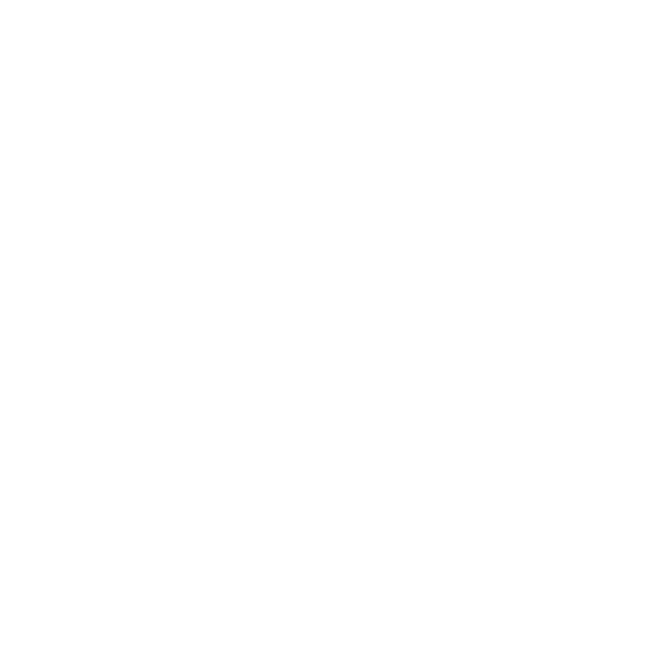
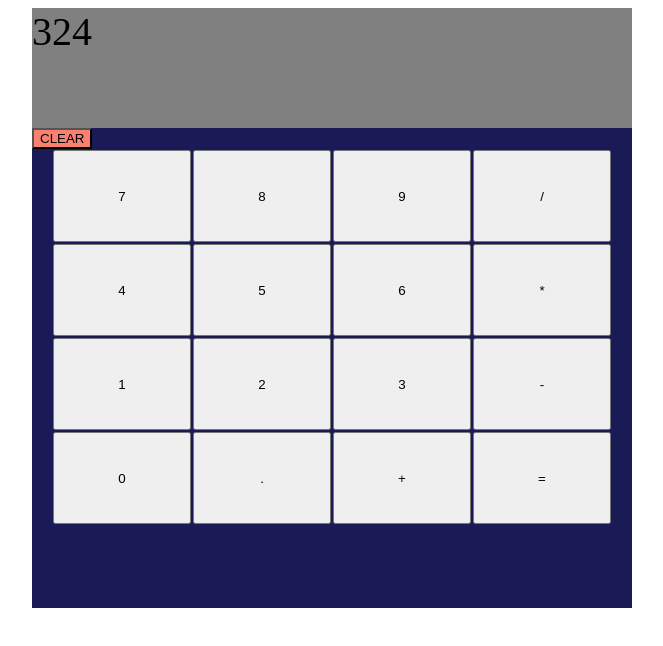
Before and after one commit to nafernandez302/calculator, a plain HTML site: page index.html in a window 1280 px wide. Shown: the whole page, without its empty margins (292-955 px from the left). Drawn offline with Linux system fonts and the light colour scheme.

Commit message:
intentando que quede linda

```diff
--- a/index.html
+++ b/index.html
@@ -7,6 +7,37 @@
     <title>Document</title>
 </head>
 <body>
+    <div id="calc">
+        <div class="display">324</div>
+        <div>
+            <button class="clear">CLEAR</button>
+        </div>
+        <div class="button-container">
+            <button class="number">7</button>
+            <button class="number">8</button>
+            <button class="number">9</button>
+            <button class="operator">/</button>
+            <button class="number">4</button>
+            <button class="number">5</button>
+            <button class="number">6</button>
+            <button class="operator">*</button>
+            <button class="number">1</button>
+            <button class="number">2</button>
+            <button class="number">3</button>
+            <button class="operator">-</button>
+            <button class="number">0</button>
+            <button class="point">.</button>
+            <button class="operator">+</button>
+            <button class="equal">=</button>
 
+
+        </div>
+
+        <div></div>
+        <div></div>
+        <div></div>
+    </div>
+
+    <script src="script.js"></script>
 </body>
 </html>
--- a/style.css
+++ b/style.css
@@ -0,0 +1,35 @@
+
+#calc{
+    height: 600px;
+    width: 600px;
+    display: flex;
+    flex-direction: column;
+    background-color: rgb(26, 26, 87);
+    margin-left:25%
+}
+.button-container{
+    display: flex;
+    flex-wrap: wrap;
+    justify-content: center;
+}
+
+.display{
+    background-color: gray;
+    height: 20%;
+    font-size: 40px;
+}
+
+.clear{
+    background-color: salmon;
+}
+.number, .operator, .point, .equal{
+    width: 23%;
+    height: 100%;
+    margin: 1px;
+}
+
+.operator{
+    width: 23%;
+    height: 23%
+    margin: 1px;
+}
```
